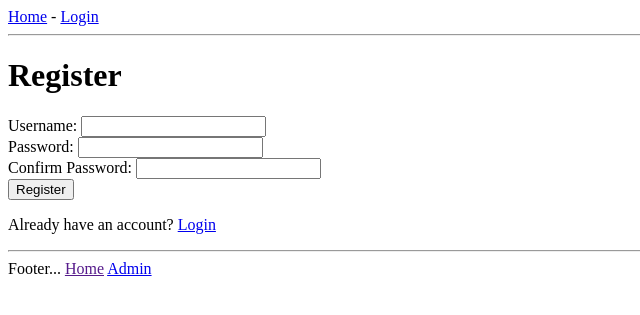
After one commit to Julinium/depenses, a Django app: page /register/ in a window 1280 px wide. The commit adds this page. Shown: the top 315 px of the page, without its empty margins (0-640 px from the left). Run offline with Django 4.2, Linux system fonts and the light colour scheme.

Commit message:
Added basic Views

```diff
--- /dev/null
+++ b/depenses/base/templates/base/register.html
@@ -0,0 +1,25 @@
+{% extends 'main.html' %}
+
+{% block title %}Assistant: Login{% endblock %}
+
+{% block content %}
+
+
+<h1>Register</h1>
+<form method="post">
+    {% csrf_token %}
+    <label for="username">Username:</label>
+    <input type="text" id="username" name="username" required>
+    <br>
+    <label for="password1">Password:</label>
+    <input type="password" id="password1" name="password1" required>
+    <br>
+    <label for="password2">Confirm Password:</label>
+    <input type="password" id="password2" name="password2" required>
+    <br>
+    <input type="submit" value="Register">
+</form>
+
+<p>Already have an account? <a href="{% url 'login' %}">Login</a></p>
+
+{% endblock %}
--- a/depenses/base/urls.py
+++ b/depenses/base/urls.py
@@ -1,6 +1,13 @@
-from django.urls import path
+from django.contrib import admin
+from django.urls import path, include
 from . import views
+
 
 urlpatterns = [
     path('', views.home, name='home'),
+    path('legal/', views.legal, name='legal'),
+    path('about/', views.about, name='about'),
+    path('login/', views.login_view, name='login'),
+    path('register/', views.register_view, name='register'),
+    path('logout/', views.logout_view, name='logout'),
 ]
--- a/depenses/base/views.py
+++ b/depenses/base/views.py
@@ -1,13 +1,50 @@
 from django.shortcuts import render
+from django.contrib.auth import authenticate, login, logout
+from django.shortcuts import render, redirect
 from . models import Expense
+from django.utils.translation import gettext_lazy as _
+
+
+def login_view(request):
+    if request.method == 'POST':
+        username = request.POST['username']
+        password = request.POST['password']
+        user = authenticate(request, username=username, password=password)
+        if user is not None:
+            login(request, user)
+            return redirect('home')  # Redirect to a page after successful login
+        else:
+            # Handle invalid credentials
+            pass
+    return render(request, 'base/login.html')
+
+def register_view(request):
+    # Implement user registration logic here using Django forms or models
+    return render(request, 'base/register.html')
+
+def logout_view(request):
+    if request.method == 'POST':
+        logout(request)
+        return redirect('login')  # Redirect to the login page after logout
+    return render(request, 'base/logout.html')
+
+
+def about(request):
+    context = {}
+    return render(request, 'base/about.html', context)
+
+def legal(request):
+    context = {}
+    return render(request, 'base/legal.html', context)
+
 
 def home(request):
     if request.user.is_authenticated:
         expenses = Expense.objects.all()
-        message = "You are known, we know you, ..."
+        message = _("You are known, we know you, ...")
         context = {'message': message,
                    'expenses': expenses}
         return render(request, 'base/home.html', context)
     else:
-        context = {'message':'Welcome. This is a great app. Login to use it.'}
+        context = {'message':_("Welcome. This is a great app. Login to use it.")}
         return render(request, 'base/welcome.html', context)
--- a/depenses/depenses/templates/nav.html
+++ b/depenses/depenses/templates/nav.html
@@ -1,2 +1,13 @@
-<a href="">Home</a>
-<a href="/admin/">Admin</a>
+<nav>
+    <a href="/">Home</a> -
+
+    {% if request.user.is_authenticated %}
+        <!-- <a href="{% url 'accesses_list' %}">Access Log</a> -
+        <a href="/">Profile</a> - -->
+        <a href="{% url 'logout' %}">Logout</a>
+
+    {% else %}
+        <a href="{% url 'login' %}">Login</a>
+    {% endif %}
+
+</nav>
```
Also changed, not shown: depenses/base/templates/base/about.html (added, +13 -0 lines), depenses/base/templates/base/legal.html (added, +13 -0 lines), depenses/base/templates/base/login.html (added, +21 -0 lines), depenses/base/templates/base/logout.html (added, +14 -0 lines).
